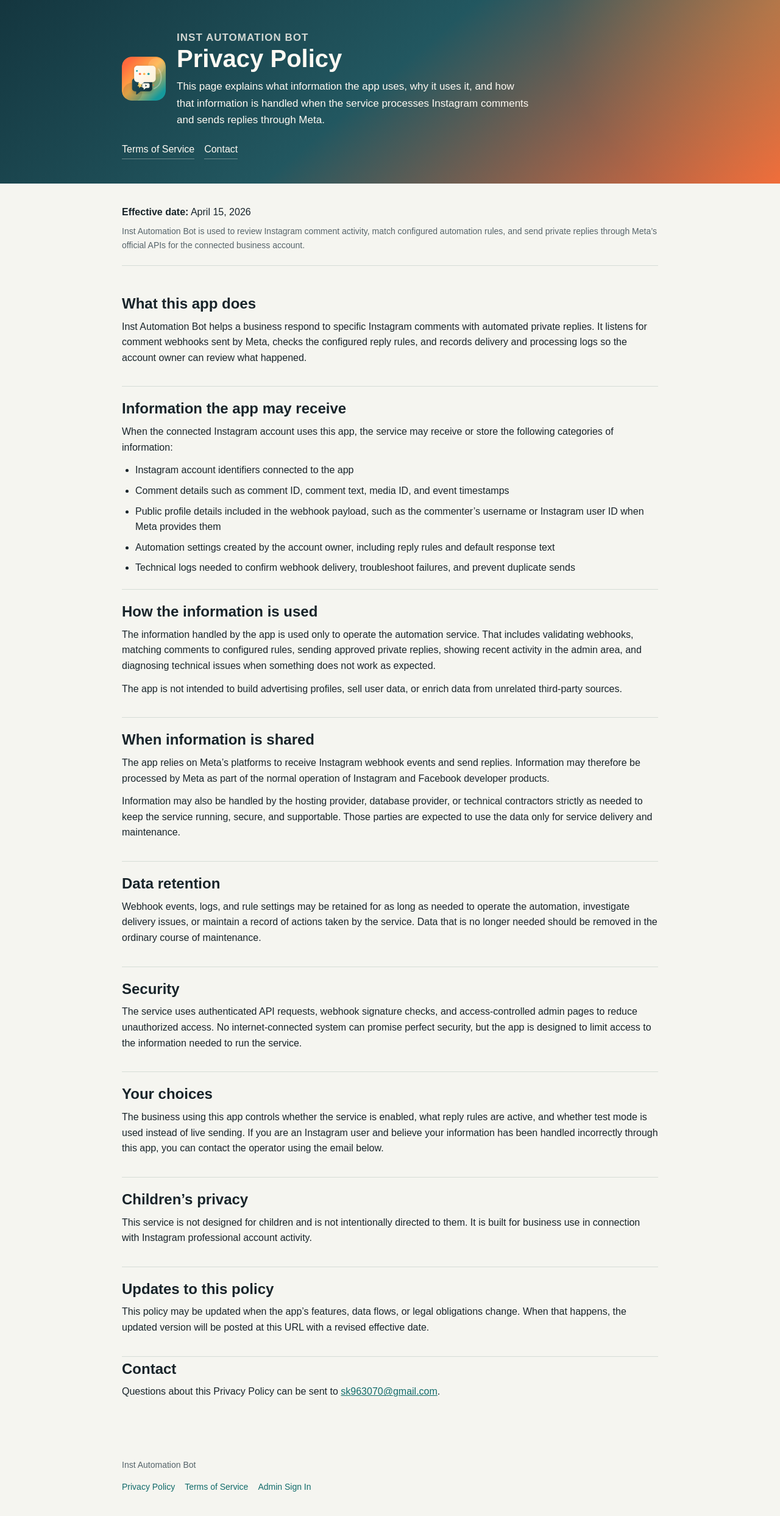
After one commit to sanjaykumar2338/many-chat, a PHP site: page /privacy-policy.html in a window 1280 px wide. The commit adds this page. Shown: the whole page at 61% size. Run offline with PHP 8.4, Linux system fonts and the light colour scheme.

Commit message:
Add public legal pages and app icon

```diff
--- a/admin/login.php
+++ b/admin/login.php
@@ -75,6 +75,10 @@ $isConfigured = Env::get('ADMIN_USERNAME') !== ''
             <button type="submit">Sign In</button>
         </form>
     </section>
+    <footer class="public-links" aria-label="Public links">
+        <a href="../privacy-policy.html">Privacy Policy</a>
+        <a href="../terms-of-service.html">Terms of Service</a>
+    </footer>
 </main>
 </body>
 </html>
--- /dev/null
+++ b/assets/legal.css
@@ -0,0 +1,219 @@
+* {
+    box-sizing: border-box;
+}
+
+:root {
+    color-scheme: light;
+    --bg: #f5f5f0;
+    --surface: #fffdf9;
+    --ink: #18242a;
+    --muted: #56646a;
+    --line: #d6ddd7;
+    --accent: #116b6a;
+    --accent-warm: #d95f34;
+}
+
+html {
+    scroll-behavior: smooth;
+}
+
+body {
+    margin: 0;
+    font-family: Arial, Helvetica, sans-serif;
+    background: var(--bg);
+    color: var(--ink);
+    line-height: 1.6;
+}
+
+a {
+    color: var(--accent);
+}
+
+a:hover {
+    color: var(--accent-warm);
+}
+
+.site-shell {
+    min-height: 100vh;
+}
+
+.hero {
+    background:
+        radial-gradient(circle at top right, rgba(255, 179, 71, 0.26), transparent 28%),
+        linear-gradient(140deg, #14363f 0%, #225760 48%, #f06a3a 100%);
+    color: #fffaf3;
+    padding: 48px 0 40px;
+}
+
+.hero-inner,
+.legal-content,
+.legal-footer {
+    width: min(880px, calc(100% - 32px));
+    margin: 0 auto;
+}
+
+.brand-row {
+    display: flex;
+    align-items: center;
+    gap: 18px;
+    margin-bottom: 22px;
+}
+
+.brand-row img {
+    width: 72px;
+    height: 72px;
+    border-radius: 16px;
+    flex: 0 0 auto;
+}
+
+.eyebrow {
+    margin: 0 0 8px;
+    color: rgba(255, 250, 243, 0.8);
+    font-size: 13px;
+    font-weight: 700;
+    text-transform: uppercase;
+    letter-spacing: 0.06em;
+}
+
+.hero h1 {
+    margin: 0 0 10px;
+    font-size: 40px;
+    line-height: 1.08;
+}
+
+.hero p {
+    margin: 0;
+    max-width: 62ch;
+    font-size: 17px;
+}
+
+.hero-nav {
+    display: flex;
+    gap: 16px;
+    flex-wrap: wrap;
+    margin-top: 22px;
+}
+
+.hero-nav a {
+    color: #fffaf3;
+    text-decoration: none;
+    border-bottom: 1px solid rgba(255, 250, 243, 0.35);
+    padding-bottom: 2px;
+}
+
+.hero-nav a:hover {
+    border-bottom-color: #fffaf3;
+}
+
+.legal-content {
+    padding: 34px 0 48px;
+}
+
+.summary {
+    display: grid;
+    gap: 8px;
+    margin-bottom: 26px;
+    padding-bottom: 22px;
+    border-bottom: 1px solid var(--line);
+}
+
+.summary p {
+    margin: 0;
+}
+
+.section {
+    padding: 22px 0;
+    border-bottom: 1px solid var(--line);
+}
+
+.section:last-child {
+    border-bottom: 0;
+}
+
+.section h2 {
+    margin: 0 0 10px;
+    font-size: 24px;
+    line-height: 1.2;
+}
+
+.section p,
+.section li {
+    font-size: 16px;
+}
+
+.section p {
+    margin: 0 0 12px;
+}
+
+.section ul {
+    margin: 0;
+    padding-left: 22px;
+}
+
+.section li + li {
+    margin-top: 8px;
+}
+
+.meta-line {
+    color: var(--muted);
+    font-size: 14px;
+}
+
+.contact-box {
+    padding-top: 6px;
+}
+
+.legal-footer {
+    padding: 0 0 36px;
+    color: var(--muted);
+    font-size: 14px;
+}
+
+.legal-footer nav,
+.public-links {
+    display: flex;
+    gap: 16px;
+    flex-wrap: wrap;
+    align-items: center;
+}
+
+.legal-footer nav {
+    margin-top: 8px;
+}
+
+.public-links {
+    justify-content: center;
+    margin-top: 18px;
+    color: var(--muted);
+    font-size: 14px;
+}
+
+.public-links a,
+.legal-footer nav a {
+    text-decoration: none;
+}
+
+.public-links a:hover,
+.legal-footer nav a:hover {
+    text-decoration: underline;
+}
+
+@media (max-width: 720px) {
+    .hero {
+        padding: 36px 0 30px;
+    }
+
+    .hero h1 {
+        font-size: 32px;
+    }
+
+    .brand-row {
+        align-items: flex-start;
+    }
+
+    .brand-row img {
+        width: 60px;
+        height: 60px;
+        border-radius: 14px;
+    }
+}
--- /dev/null
+++ b/privacy-policy.html
@@ -0,0 +1,104 @@
+<!DOCTYPE html>
+<html lang="en">
+<head>
+    <meta charset="UTF-8">
+    <meta name="viewport" content="width=device-width, initial-scale=1.0">
+    <title>Privacy Policy | Inst Automation Bot</title>
+    <link rel="stylesheet" href="assets/legal.css">
+</head>
+<body>
+<div class="site-shell">
+    <header class="hero">
+        <div class="hero-inner">
+            <div class="brand-row">
+                <img src="assets/inst-automation-bot-icon.svg" alt="Inst Automation Bot icon">
+                <div>
+                    <p class="eyebrow">Inst Automation Bot</p>
+                    <h1>Privacy Policy</h1>
+                    <p>This page explains what information the app uses, why it uses it, and how that information is handled when the service processes Instagram comments and sends replies through Meta.</p>
+                </div>
+            </div>
+            <nav class="hero-nav" aria-label="Legal navigation">
+                <a href="terms-of-service.html">Terms of Service</a>
+                <a href="mailto:sk963070@gmail.com">Contact</a>
+            </nav>
+        </div>
+    </header>
+
+    <main class="legal-content">
+        <section class="summary" aria-labelledby="summary-title">
+            <p id="summary-title"><strong>Effective date:</strong> April 15, 2026</p>
+            <p class="meta-line">Inst Automation Bot is used to review Instagram comment activity, match configured automation rules, and send private replies through Meta’s official APIs for the connected business account.</p>
+        </section>
+
+        <section class="section">
+            <h2>What this app does</h2>
+            <p>Inst Automation Bot helps a business respond to specific Instagram comments with automated private replies. It listens for comment webhooks sent by Meta, checks the configured reply rules, and records delivery and processing logs so the account owner can review what happened.</p>
+        </section>
+
+        <section class="section">
+            <h2>Information the app may receive</h2>
+            <p>When the connected Instagram account uses this app, the service may receive or store the following categories of information:</p>
+            <ul>
+                <li>Instagram account identifiers connected to the app</li>
+                <li>Comment details such as comment ID, comment text, media ID, and event timestamps</li>
+                <li>Public profile details included in the webhook payload, such as the commenter’s username or Instagram user ID when Meta provides them</li>
+                <li>Automation settings created by the account owner, including reply rules and default response text</li>
+                <li>Technical logs needed to confirm webhook delivery, troubleshoot failures, and prevent duplicate sends</li>
+            </ul>
+        </section>
+
+        <section class="section">
+            <h2>How the information is used</h2>
+            <p>The information handled by the app is used only to operate the automation service. That includes validating webhooks, matching comments to configured rules, sending approved private replies, showing recent activity in the admin area, and diagnosing technical issues when something does not work as expected.</p>
+            <p>The app is not intended to build advertising profiles, sell user data, or enrich data from unrelated third-party sources.</p>
+        </section>
+
+        <section class="section">
+            <h2>When information is shared</h2>
+            <p>The app relies on Meta’s platforms to receive Instagram webhook events and send replies. Information may therefore be processed by Meta as part of the normal operation of Instagram and Facebook developer products.</p>
+            <p>Information may also be handled by the hosting provider, database provider, or technical contractors strictly as needed to keep the service running, secure, and supportable. Those parties are expected to use the data only for service delivery and maintenance.</p>
+        </section>
+
+        <section class="section">
+            <h2>Data retention</h2>
+            <p>Webhook events, logs, and rule settings may be retained for as long as needed to operate the automation, investigate delivery issues, or maintain a record of actions taken by the service. Data that is no longer needed should be removed in the ordinary course of maintenance.</p>
+        </section>
+
+        <section class="section">
+            <h2>Security</h2>
+            <p>The service uses authenticated API requests, webhook signature checks, and access-controlled admin pages to reduce unauthorized access. No internet-connected system can promise perfect security, but the app is designed to limit access to the information needed to run the service.</p>
+        </section>
+
+        <section class="section">
+            <h2>Your choices</h2>
+            <p>The business using this app controls whether the service is enabled, what reply rules are active, and whether test mode is used instead of live sending. If you are an Instagram user and believe your information has been handled incorrectly through this app, you can contact the operator using the email below.</p>
+        </section>
+
+        <section class="section">
+            <h2>Children’s privacy</h2>
+            <p>This service is not designed for children and is not intentionally directed to them. It is built for business use in connection with Instagram professional account activity.</p>
+        </section>
+
+        <section class="section">
+            <h2>Updates to this policy</h2>
+            <p>This policy may be updated when the app’s features, data flows, or legal obligations change. When that happens, the updated version will be posted at this URL with a revised effective date.</p>
+        </section>
+
+        <section class="section contact-box">
+            <h2>Contact</h2>
+            <p>Questions about this Privacy Policy can be sent to <a href="mailto:sk963070@gmail.com">sk963070@gmail.com</a>.</p>
+        </section>
+    </main>
+
+    <footer class="legal-footer">
+        <p>Inst Automation Bot</p>
+        <nav aria-label="Footer links">
+            <a href="privacy-policy.html">Privacy Policy</a>
+            <a href="terms-of-service.html">Terms of Service</a>
+            <a href="admin/login.php">Admin Sign In</a>
+        </nav>
+    </footer>
+</div>
+</body>
+</html>
```
Also changed, not shown: assets/admin.css (+19 -0 lines), terms-of-service.html (added, +95 -0 lines), assets/inst-automation-bot-icon-1024.png (added), assets/inst-automation-bot-icon.svg (added).
